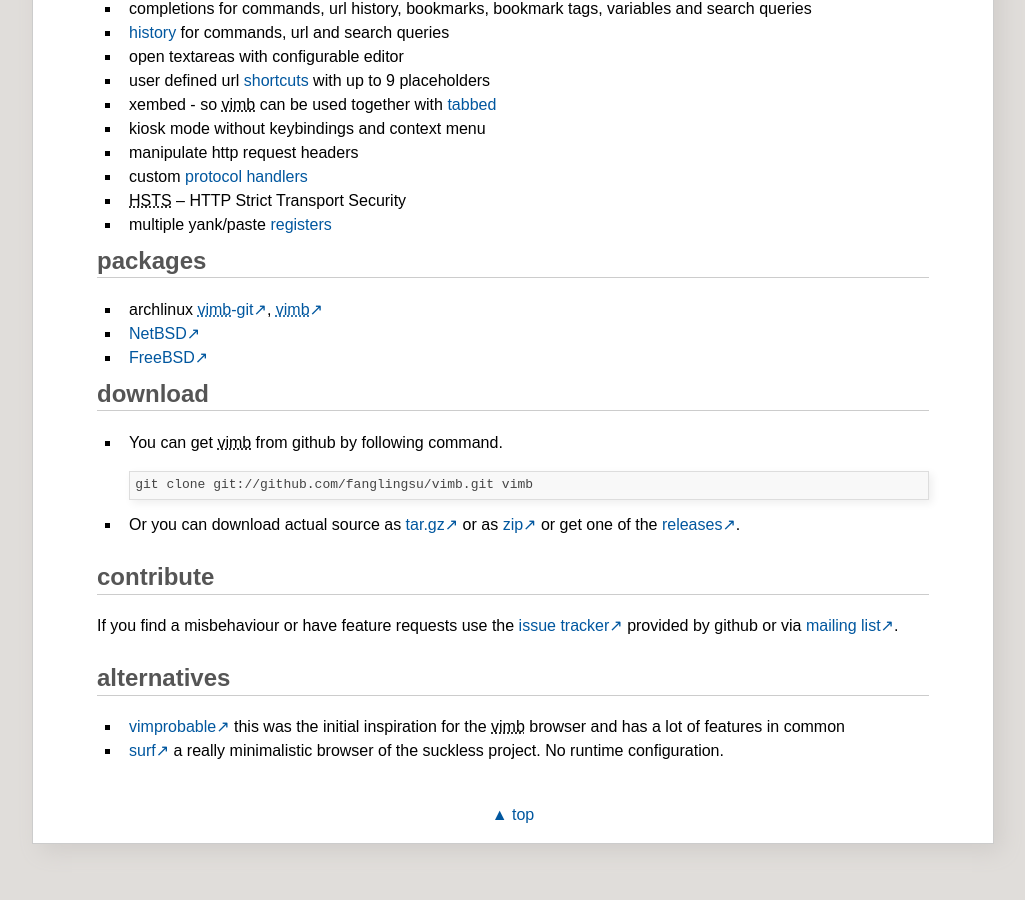
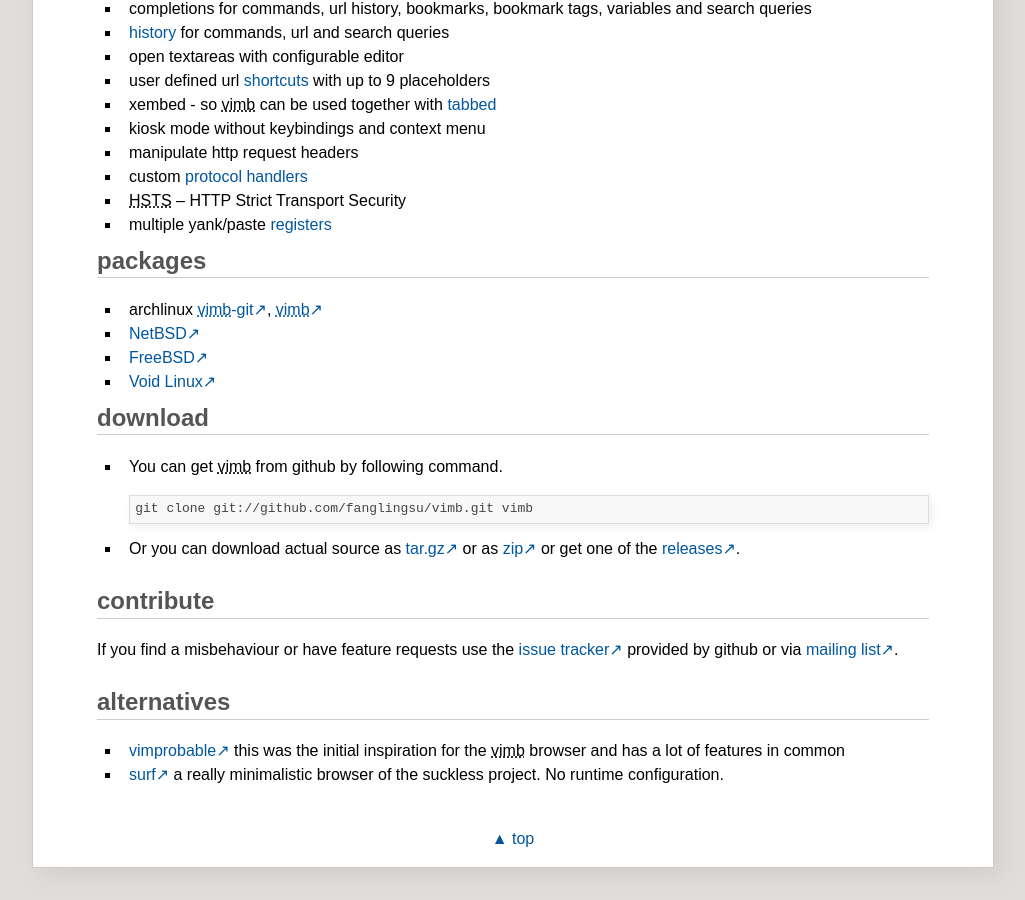
Before and after one commit to fanglingsu/vimb, a Jekyll site: the page built from index.md, in a window 1280 px wide and 900 px high, scrolled down 1629 px. Shown: the whole window, without its empty margins (127-1152 px from the left). Built offline with Jekyll 4.4.1, drawn with Linux system fonts in a browser that asks for light colours; before the commit the page ends 2505 px from its top, so only the background shows below that.

Commit message:
Add void linux package.

```diff
--- a/index.md
+++ b/index.md
@@ -79,6 +79,7 @@
 - archlinux [vimb-git][arch-git], [vimb][arch]
 - [NetBSD][]
 - [FreeBSD][]
+- [Void Linux][]
 
 ## download
 - You can get vimb from github by following command.
@@ -119,5 +120,6 @@
 [vimb]:        https://github.com/fanglingsu/vimb "vimb project sources"
 [vimprobable]: http://sourceforge.net/apps/trac/vimprobable/
 [zip]:         https://github.com/fanglingsu/vimb/archive/master.zip "vimb download zip"
+[Void Linux]:  https://github.com/voidlinux/void-packages/blob/master/srcpkgs/vimb/template "vimb - Void Linux package"
 *[HSTS]:       HTTP Strict Transport Security
 *[vimb]:       vim browser - the vim like browser
```
